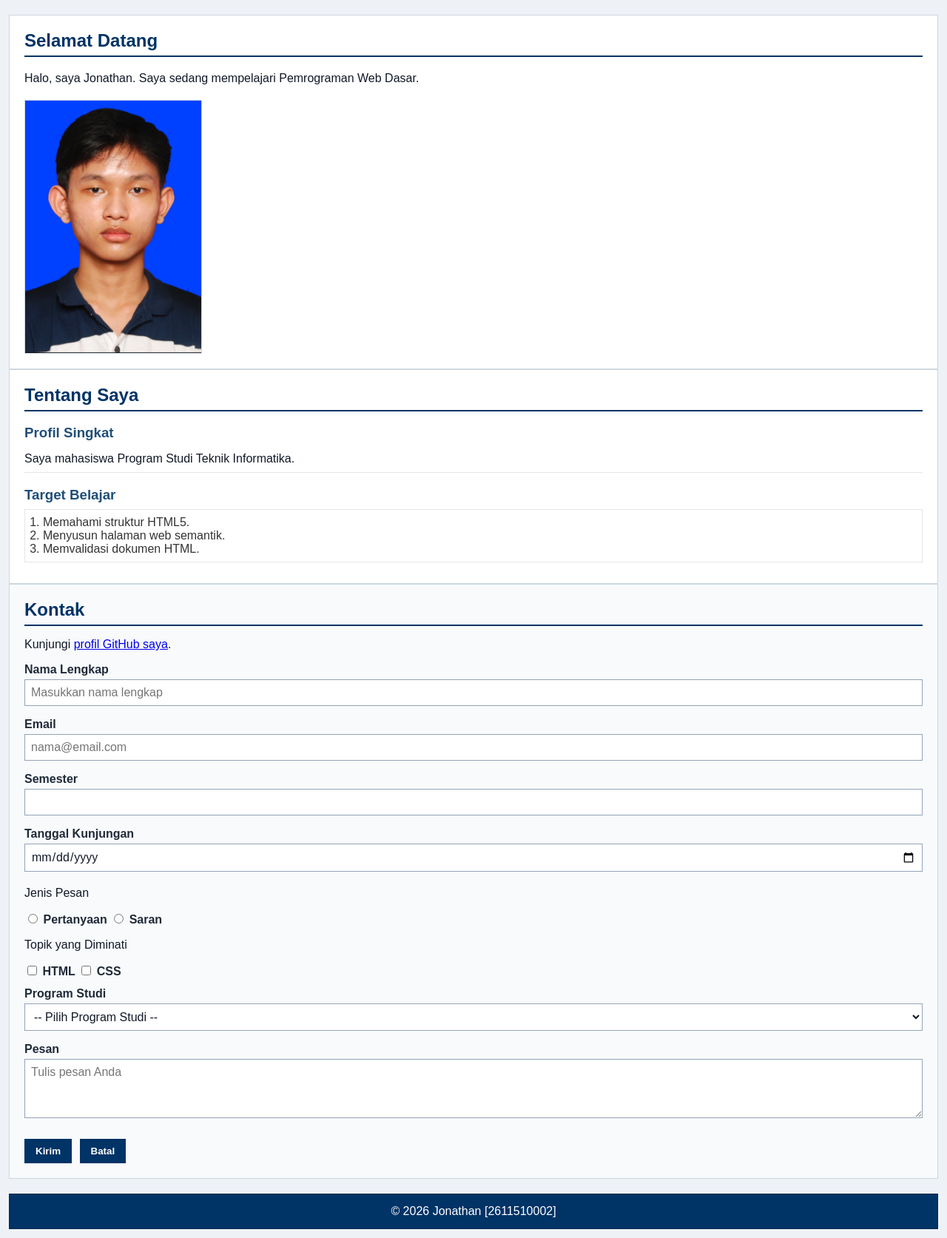
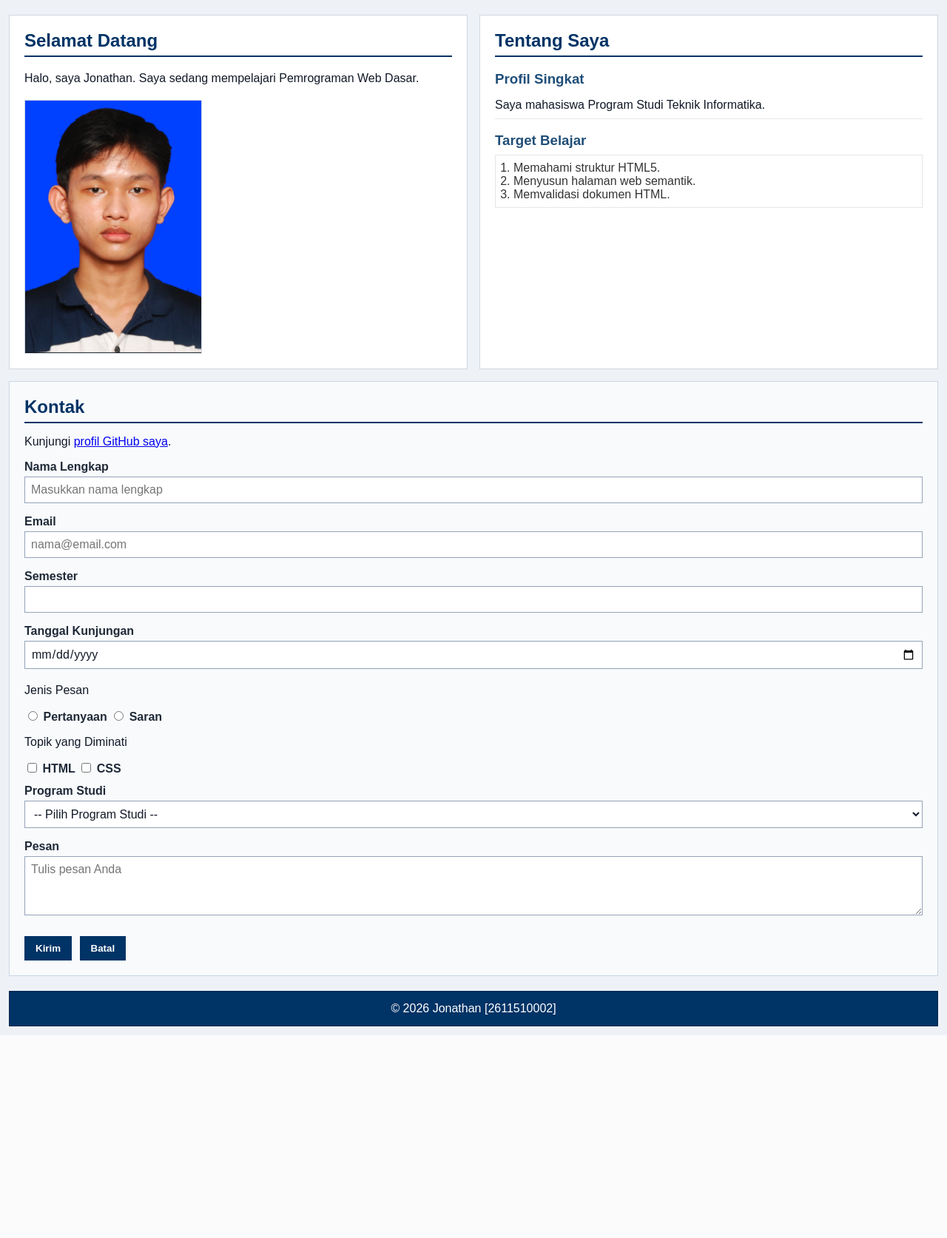
Before and after one commit to kairul-61/pwd-kk1026-2611510002, a PHP site: page / in a window 1280 px wide. Shown: the part 172-1845 px from the top of the page at 74% size. After the commit the page ends 1571 px from the top, so only its background shows below. Run offline with PHP 8.4, Linux system fonts and the light colour scheme.

Commit message:
menerapkan CSS Grid pada tata letak

```diff
--- a/Pertemuan-02/style.css
+++ b/Pertemuan-02/style.css
@@ -39,6 +39,12 @@ nav a {
   color: #ffffff;
   font-weight: bold;
   text-decoration: none;
+}
+
+main {
+  display: grid;
+  grid-template-columns: 1fr 1fr;
+  gap: 16px;
 }
 
 section {
@@ -114,6 +120,7 @@ section {
   padding: 20px;
   margin: 0;
   font-family: Arial, sans-serif;
+  grid-column: 1 / -1;
 }
 
 #contact h2 {
```
Also changed, not shown: Pertemuan-02/README.md.
